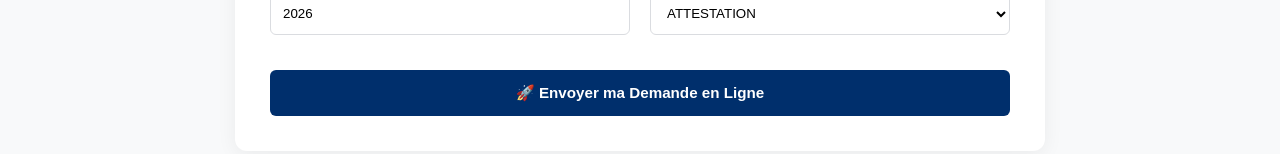
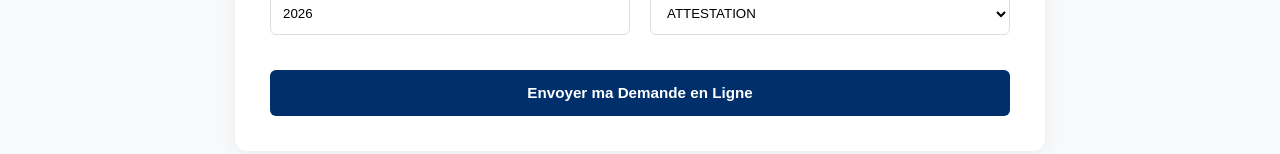
Before and after one commit to Hasina77/dretfp-management-si, a React (Vite) app: page / in a window 1280 px wide. Shown: the part 598-752 px from the top of the page. Built offline with nearby package versions, Linux system fonts and the light colour scheme; no server answers.

Commit message:
Fermeture et finalisation du formulaire public

```diff
--- a/src/pages/demandes/PortailPublic.jsx
+++ b/src/pages/demandes/PortailPublic.jsx
@@ -228,7 +228,7 @@ export default function PortailPublic({ listeEtablissements, etablissementsOptio
                 disabled={loading}
                 style={{ width: '100%', height: '46px', backgroundColor: '#002f6c', color: '#fff', border: 'none', borderRadius: '6px', fontWeight: '600', fontSize: '0.95rem', cursor: loading ? 'not-allowed' : 'pointer', opacity: loading ? 0.7 : 1 }}
               >
-                {loading ? "Transmission en cours..." : "🚀 Envoyer ma Demande en Ligne"}
+                {loading ? "Transmission en cours..." : " Envoyer ma Demande en Ligne"}
               </button>
             </div>
           </form>
```
